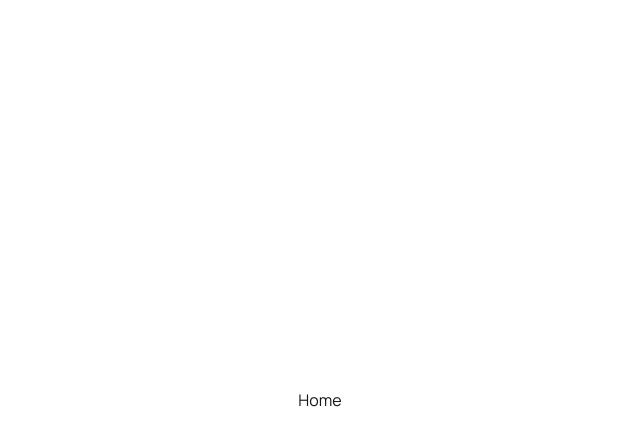
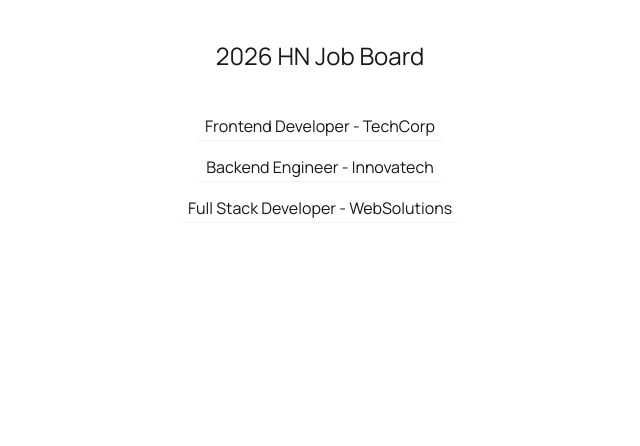
Before and after one commit to Kise07/jobBoardMvp, a Next.js app in the folder client-next/: page / in a window 1280 px wide. Shown: the top 446 px of the page, without its empty margins (320-960 px from the left). Built offline with nearby package versions, Linux system fonts and the light colour scheme.

Commit message:
feat: mockjobs rendering
- initial structure

```diff
--- a/client-next/app/page.tsx
+++ b/client-next/app/page.tsx
@@ -1,3 +1,24 @@
+import { Jobs } from "@/components/jobs";
+
+const mockJobs = [
+  {
+    title: "Frontend Developer",
+    company: "TechCorp",
+  },
+  {
+    title: "Backend Engineer",
+    company: "Innovatech",
+  },
+  {
+    title: "Full Stack Developer",
+    company: "WebSolutions",
+  },
+];
+
 export default function Home() {
-  return <div className="flex items-center justify-center m-auto">Home</div>;
+  return (
+    <div className="max-w-5xl mx-auto">
+      <Jobs jobs={mockJobs} />
+    </div>
+  );
 }
--- a/client-next/components/jobs.tsx
+++ b/client-next/components/jobs.tsx
@@ -0,0 +1,21 @@
+export const Jobs = ({
+  jobs,
+}: {
+  jobs: { title: string; company: string }[];
+}) => {
+  return (
+    <>
+      <div className="text-2xl m-10">2026 HN Job Board</div>
+      <div className="flex flex-col gap-3 mx-auto">
+        {jobs.map((job, i) => (
+          <div
+            key={i}
+            className="py-0.5 px-2 m-auto border-b border-neutral-100"
+          >
+            {job.title} - {job.company}
+          </div>
+        ))}
+      </div>
+    </>
+  );
+};
```
Also changed, not shown: client-next/components/job.tsx (added).
